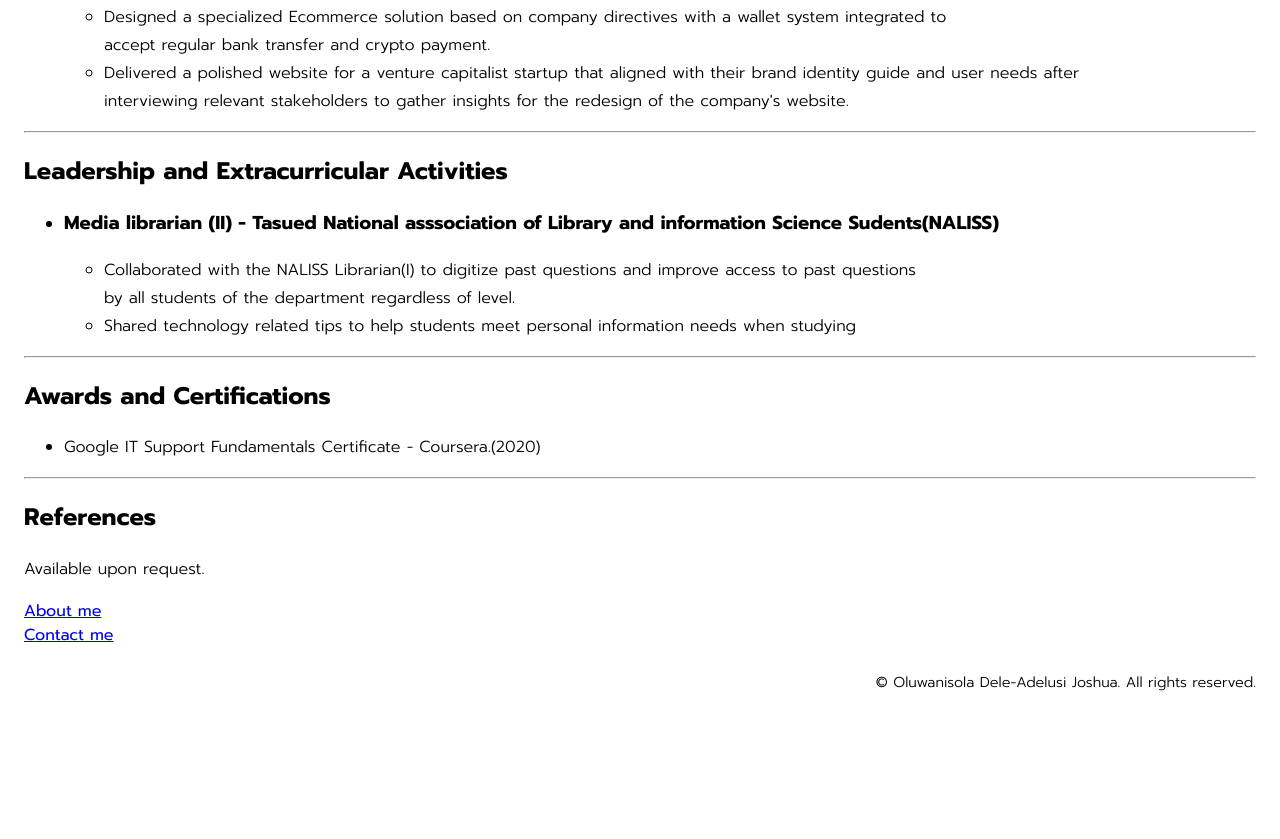
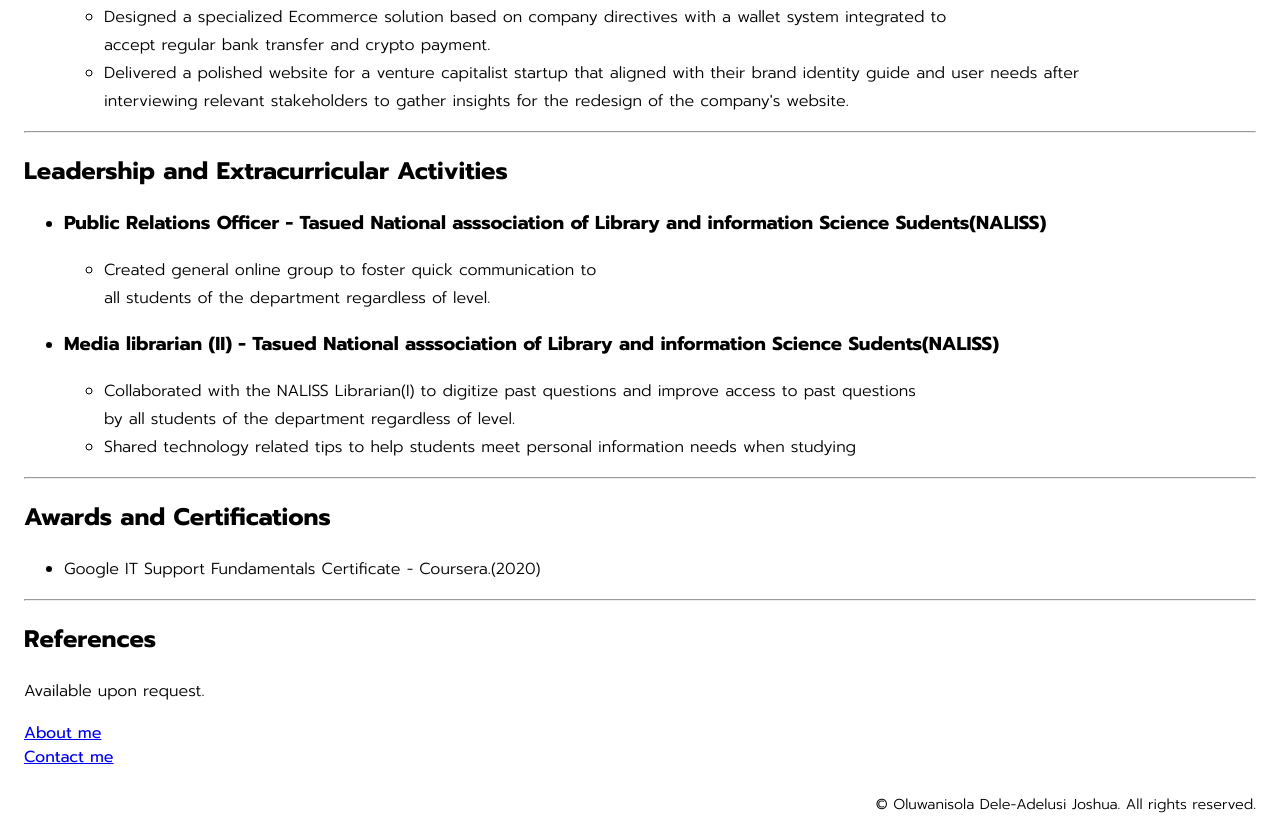
Before and after one commit to adelusisola/my-resume, a plain HTML site: page index.html in a window 1280 px wide. Shown: the part 1584-2423 px from the top of the page. Before the commit the page ends 2301 px from the top, so only its background shows below. Drawn offline with Linux system fonts and the light colour scheme.

Commit message:
Update to Leadership positions

```diff
--- a/index.html
+++ b/index.html
@@ -100,6 +100,15 @@
     <h2>Leadership and Extracurricular Activities</h2>
     <ul>
         <li>
+            <h3>Public Relations Officer - Tasued National asssociation of Library and information Science
+                Sudents(NALISS)
+            </h3>
+            <ul>
+                <li> Created general online group to foster quick communication to <br> all students of the department
+                    regardless of level.</li>
+            </ul>
+        </li>
+        <li>
             <h3>Media librarian (II) - Tasued National asssociation of Library and information Science Sudents(NALISS)
             </h3>
             <ul>
```
